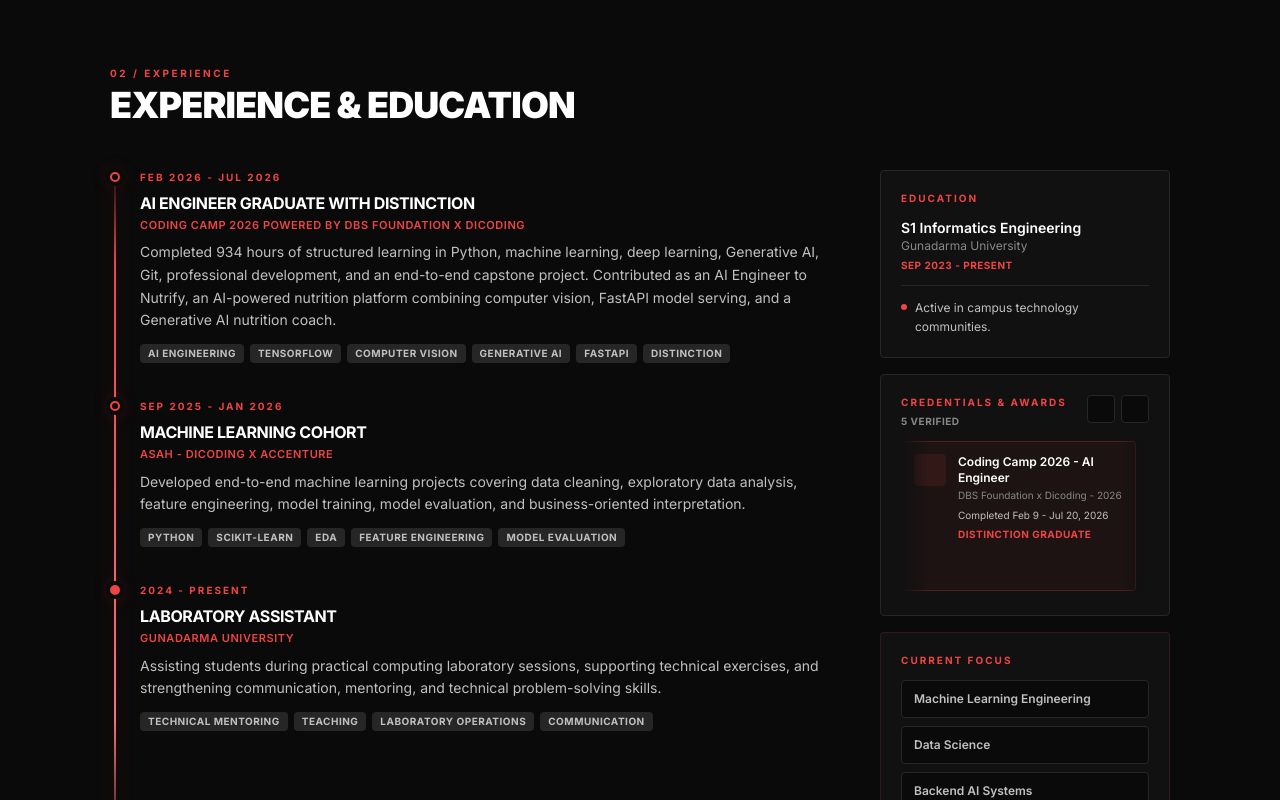
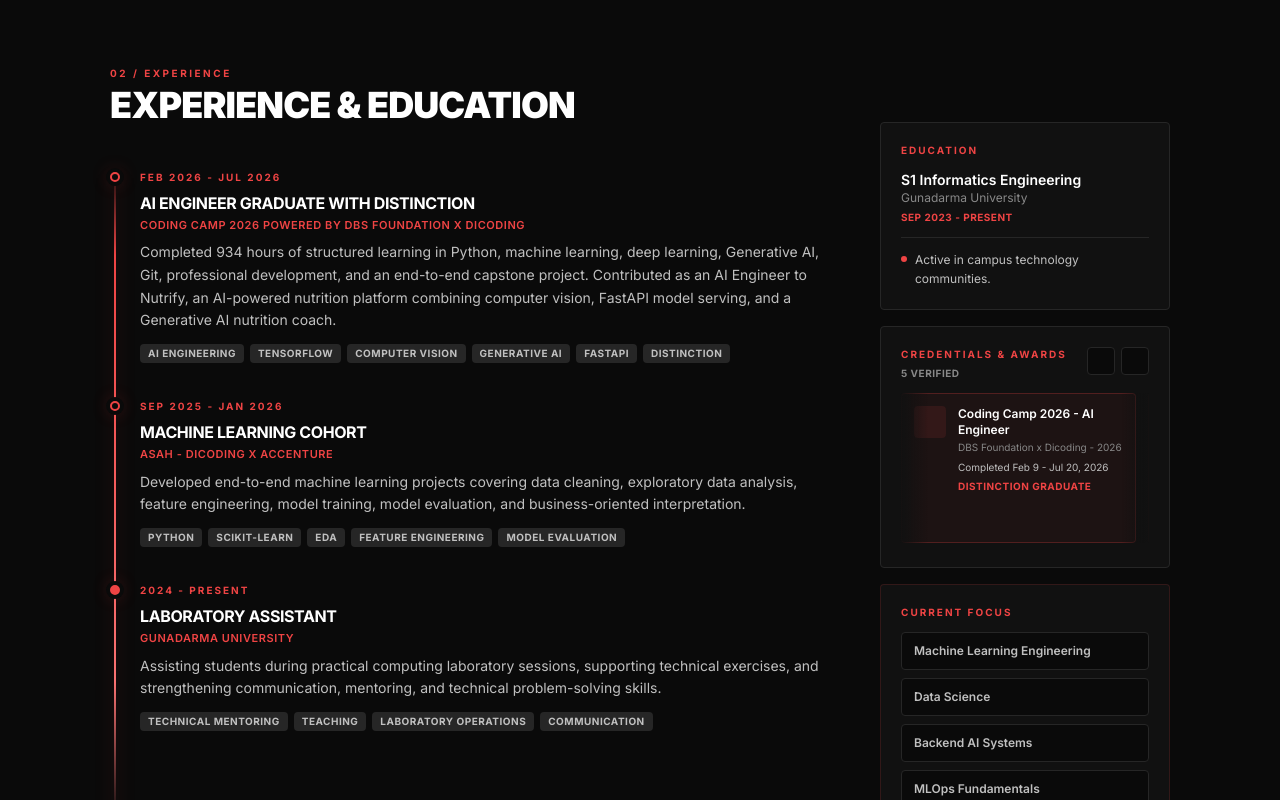
Before and after one commit to rayasesan/Portofolio, a React (Vite) app: page / in a window 1280 px wide. Shown: the part 1560-2360 px from the top of the page. Built offline with nearby package versions, Linux system fonts and the light colour scheme; some icons are missing.

Commit message:
Lift experience sidebar cards

```diff
--- a/src/components/Experience.jsx
+++ b/src/components/Experience.jsx
@@ -181,7 +181,7 @@ export default function Experience() {
             ))}
           </div>
 
-          <div className="space-y-4">
+          <div className="space-y-4 lg:-mt-12">
             <div className="reveal bg-r-gray border border-r-steel rounded p-5" data-delay="0">
               <p className="text-r-red text-[10px] font-bold tracking-[0.2em] uppercase mb-3">Education</p>
               <p className="text-white text-sm font-semibold">S1 Informatics Engineering</p>
```
